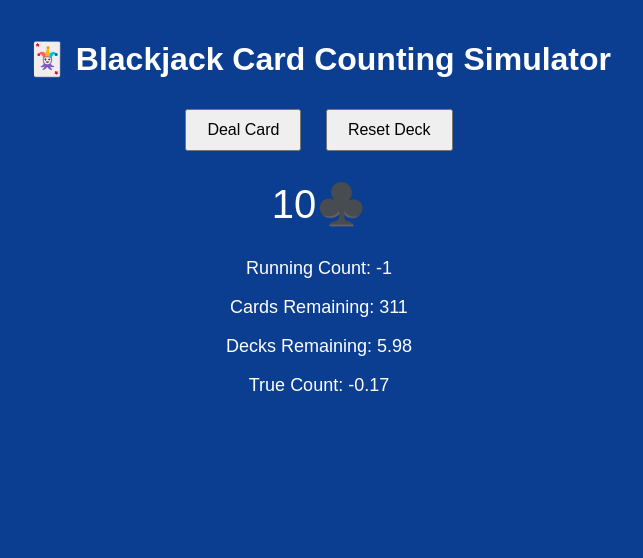
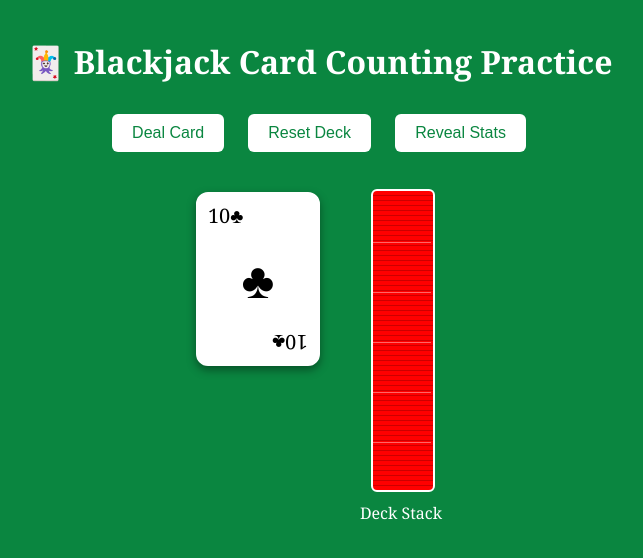
Before and after one commit to anhthuSebela/blackjack-card-counting-sim, a plain HTML site: page card_counter.html in a window 1280 px wide. Both pictures are taken after a click on the button "Deal Card". Shown: the whole page, without its empty margins (321-964 px from the left). Drawn offline with Linux system fonts and the light colour scheme.

Commit message:
working mvp.

```diff
--- a/card_counter.html
+++ b/card_counter.html
@@ -3,21 +3,165 @@
 <head>
   <title>Blackjack Card Counting Practice</title>
   <style>
-    body { font-family: Arial; text-align: center; margin-top: 40px; background: #0b3d91; color: #fff; }
-    button { padding: 10px 20px; font-size: 16px; margin: 10px; }
-    .card { font-size: 40px; margin-top: 20px; }
-    .stats { margin-top: 30px; font-size: 18px; }
+    body {
+      font-family: 'Georgia', serif;
+      text-align: center;
+      margin-top: 40px;
+      background: #0a8640;
+      color: #fff;
+    }
+    button {
+      padding: 10px 20px;
+      font-size: 16px;
+      margin: 10px;
+      border: none;
+      border-radius: 6px;
+      background-color: #fff;
+      color: #0a8640;
+      cursor: pointer;
+    }
+    button:hover {
+      background-color: #f0f0f0;
+    }
+    .card-container {
+      display: flex;
+      justify-content: center;
+      margin-top: 30px;
+    }
+    .playing-card {
+      width: 120px;
+      height: 170px;
+      background-color: white;
+      border: 2px solid #ffffff;
+      border-radius: 12px;
+      color: black;
+      position: relative;
+      font-size: 24px;
+      box-shadow: 0 4px 10px rgba(0,0,0,0.4);
+    }
+    .playing-card.red {
+      color: red;
+    }
+    .card-corner {
+      position: absolute;
+      font-size: 20px;
+    }
+    .top-left {
+      top: 8px;
+      left: 10px;
+    }
+    .bottom-right {
+      bottom: 8px;
+      right: 10px;
+      transform: rotate(180deg);
+    }
+    .card-center {
+      position: absolute;
+      top: 50%;
+      left: 50%;
+      transform: translate(-50%, -50%);
+      font-size: 50px;
+    }
+    .stats {
+      margin-top: 30px;
+      font-size: 18px;
+      display: none;
+    }
+
+    #deckVisual {
+      margin-left: 40px;
+      display: flex;
+      flex-direction: column;
+      align-items: center;
+    }
+
+
+
+
+    .deck-wrapper {
+  position: relative;
+  width: 60px;
+  height: 300px; /* full height for 6 decks */
+}
+
+#deckStack {
+  width: 100%;
+  height: 100%;
+  background: repeating-linear-gradient(
+    to top,
+    red,
+    red 4px,
+    #cc0000 4px,
+    #cc0000 5px
+  );
+  border: 2px solid #fff;
+  border-radius: 6px;
+  transition: height 0.3s ease;
+  position: absolute;
+  bottom: 0;
+}
+
+.deck-lines {
+  position: absolute;
+  top: 0;
+  left: 0;
+  width: 100%;
+  height: 100%;
+  pointer-events: none; /* don't block clicks */
+}
+
+.deck-line {
+  position: absolute;
+  left: 0;
+  width: 100%;
+  height: 1px;
+  background-color: white;
+  opacity: 0.4;
+  transition: opacity 0.3s ease; /* Smooth transition */
+}
+
+.deck-line:nth-child(1) { top: calc(100% / 6 * 1); }
+.deck-line:nth-child(2) { top: calc(100% / 6 * 2); }
+.deck-line:nth-child(3) { top: calc(100% / 6 * 3); }
+.deck-line:nth-child(4) { top: calc(100% / 6 * 4); }
+.deck-line:nth-child(5) { top: calc(100% / 6 * 5); }
+
+#deckStack.shrinking .deck-line {
+  opacity: 0;
+}
+
+
+
   </style>
 </head>
 <body>
 
-  <h1>🃏 Blackjack Card Counting Simulator</h1>
+  <h1>🃏 Blackjack Card Counting Practice</h1>
   <button onclick="dealCard()">Deal Card</button>
   <button onclick="resetDeck()">Reset Deck</button>
+  <button onclick="toggleStats()">Reveal Stats</button>
 
-  <div class="card" id="cardDisplay">Click "Deal Card" to start</div>
+  <div class="card-container">
+    <div id="cardDisplay">
+      <!-- Card will be rendered here -->
+    </div>
+    <div id="deckVisual">
+      <div class="deck-wrapper">
+        <div id="deckStack"></div>
+        <div class="deck-lines">
+          <div class="deck-line"></div>
+          <div class="deck-line"></div>
+          <div class="deck-line"></div>
+          <div class="deck-line"></div>
+          <div class="deck-line"></div>
+        </div>
+      </div>
+      <p style="margin-top: 10px;">Deck Stack</p>
+    </div>
+  </div>
 
-  <div class="stats">
+
+  <div class="stats" id="statsSection">
     <p>Running Count: <span id="runningCount">0</span></p>
     <p>Cards Remaining: <span id="cardsLeft">312</span></p>
     <p>Decks Remaining: <span id="decksLeft">6</span></p>
@@ -25,7 +169,7 @@
   </div>
 
   <script>
-    const suits = ['♠️', '♥️', '♦️', '♣️'];
+    const suits = ['♠', '♥', '♦', '♣'];
     const values = ['2', '3', '4', '5', '6', '7', '8', '9', '10', 'J', 'Q', 'K', 'A'];
 
     let deck = [];
@@ -58,6 +202,24 @@
       return 0;
     }
 
+    function renderCard(card) {
+      const cardEl = document.createElement('div');
+      cardEl.classList.add('playing-card');
+      if (['♥', '♦'].includes(card.suit)) {
+        cardEl.classList.add('red');
+      }
+
+      cardEl.innerHTML = `
+        <div class="card-corner top-left">${card.value}${card.suit}</div>
+        <div class="card-corner bottom-right">${card.value}${card.suit}</div>
+        <div class="card-center">${card.suit}</div>
+      `;
+
+      const display = document.getElementById("cardDisplay");
+      display.innerHTML = '';
+      display.appendChild(cardEl);
+    }
+
     function dealCard() {
       if (deck.length === 0) {
         alert("Deck is empty. Reset to play again.");
@@ -68,7 +230,7 @@
       const countChange = getHiLoValue(card.value);
       runningCount += countChange;
 
-      document.getElementById("cardDisplay").innerText = `${card.value}${card.suit}`;
+      renderCard(card);
       document.getElementById("runningCount").innerText = runningCount;
       document.getElementById("cardsLeft").innerText = deck.length;
 
@@ -77,6 +239,7 @@
 
       document.getElementById("decksLeft").innerText = decksRemaining;
       document.getElementById("trueCount").innerText = trueCount;
+      updateDeckVisual();
     }
 
     function resetDeck() {
@@ -86,8 +249,33 @@
       document.getElementById("cardsLeft").innerText = deck.length;
       document.getElementById("decksLeft").innerText = totalDecks;
       document.getElementById("trueCount").innerText = 0;
-      document.getElementById("cardDisplay").innerText = 'Deck Reset. Ready to deal.';
+
+      document.getElementById("cardDisplay").innerHTML = `
+        <div style="font-size: 20px; color: #fff;">Deck Reset. Ready to deal.</div>
+      `;
+      updateDeckVisual();
     }
+
+    function toggleStats() {
+      const stats = document.getElementById("statsSection");
+      const btn = event.target;
+
+      if (stats.style.display === "none") {
+        stats.style.display = "block";
+        btn.innerText = "Hide Stats";
+      } else {
+        stats.style.display = "none";
+        btn.innerText = "Reveal Stats";
+      }
+    }
+    function updateDeckVisual() {
+      const stackEl = document.getElementById("deckStack");
+      const maxHeight = 300; // px for 6 full decks
+      const currentHeight = (deck.length / (totalDecks * 52)) * maxHeight;
+      stackEl.style.height = `${currentHeight}px`;
+    }
+
+
 
     // Init on load
     resetDeck();
```
